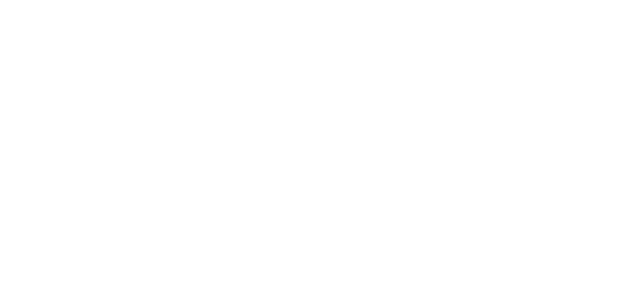
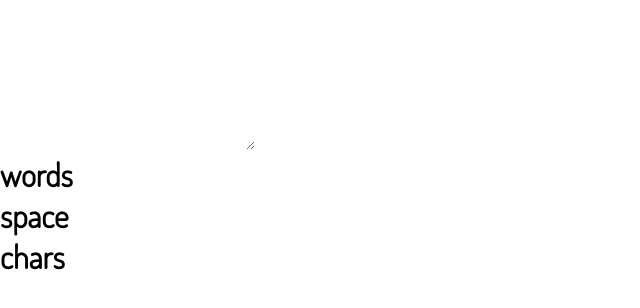
Before and after one commit to parham-ab/js-text-coutenr, a plain HTML site: page index.html in a window 1280 px wide. Shown: the whole page, without its empty margins (0-640 px from the left). Drawn offline with nearby package versions, Linux system fonts and the light colour scheme.

Commit message:
fonts applied

```diff
--- a/assets/styles/style.css
+++ b/assets/styles/style.css
@@ -0,0 +1,14 @@
+/* CSS reset */
+*,
+*::before,
+*::after {
+  margin: 0;
+  padding: 0;
+  box-sizing: border-box;
+  border: none;
+  text-decoration: none;
+  list-style: none;
+}
+body {
+  font-family: "Dosis", sans-serif;
+}
--- a/index.html
+++ b/index.html
@@ -9,10 +9,29 @@
       href="assets/img/favicon.png"
       type="image/x-icon"
     />
+    <link rel="preconnect" href="https://fonts.googleapis.com" />
+    <link rel="preconnect" href="https://fonts.gstatic.com" crossorigin />
+    <link
+      href="https://fonts.googleapis.com/css2?family=Dosis:wght@300&display=swap"
+      rel="stylesheet"
+    />
     <link rel="stylesheet" href="assets/styles/style.css" />
     <title>JS Text Counter</title>
   </head>
   <body>
+    <div>
+      <textarea
+        name="text-field"
+        id="text-field"
+        cols="30"
+        rows="10"
+      ></textarea>
+      <div>
+        <h1>words</h1>
+        <h1>space</h1>
+        <h1>chars</h1>
+      </div>
+    </div>
     <!-- <div class="animation-gif">
       <lottie-player
         src="https://assets10.lottiefiles.com/private_files/lf30_5bsxhzst.json"
```
